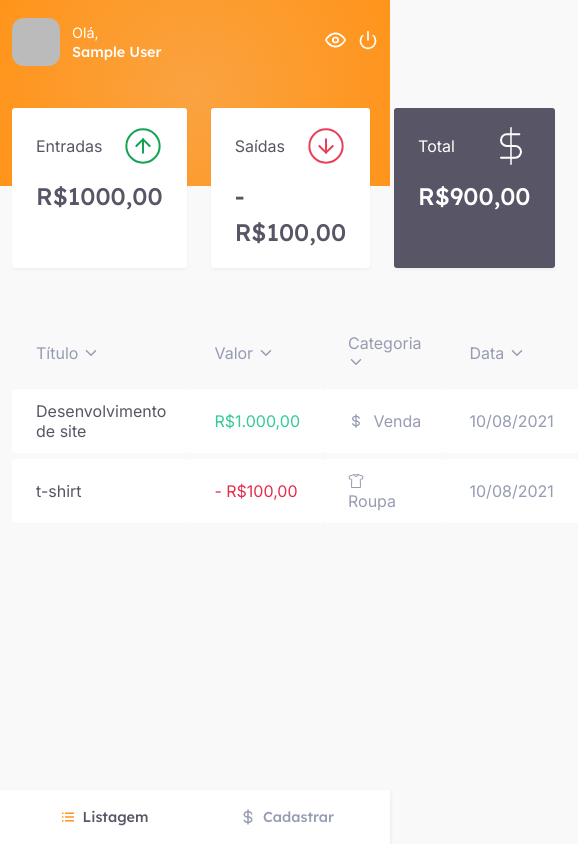
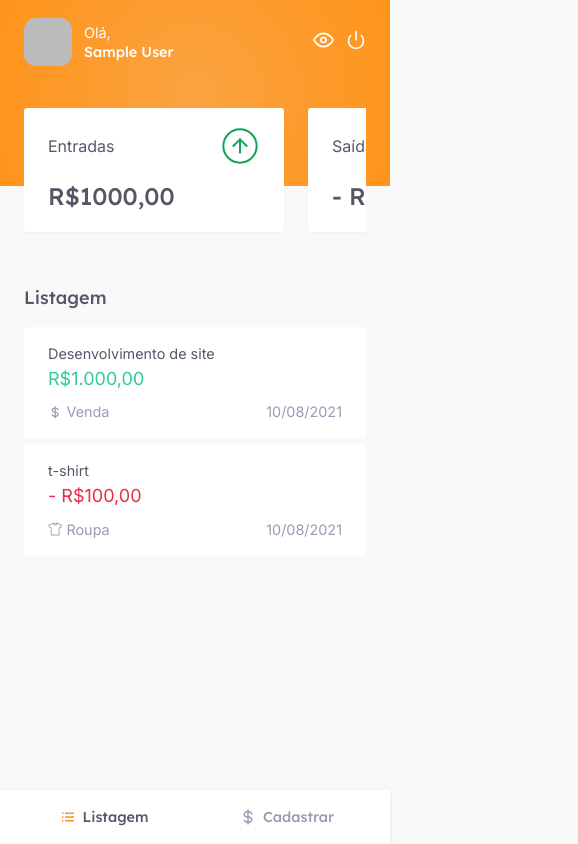
Before and after one commit to MarlonVictor/myFinances, a React (Create React App) app: page /home in a window 390 px wide. Shown: the whole page, 578 px wide, since content can reach past the window. Built offline with nearby package versions, Linux system fonts and the light colour scheme; no server answers; sample sign-in values are in the browser's storage.

Commit message:
Implemented application responsiveness

```diff
--- a/src/components/Dashboard/styles.module.scss
+++ b/src/components/Dashboard/styles.module.scss
@@ -2,4 +2,8 @@
     max-width: 1120px;
     margin: 0 auto;
     padding: 2.5rem 1rem;
+
+    @media(max-width: 768px) {
+        padding: 2.5rem 2rem;
+    }
 }
--- a/src/components/Header/styles.module.scss
+++ b/src/components/Header/styles.module.scss
@@ -10,6 +10,10 @@
         max-width: 1120px;
         margin: 0 auto;
         padding: 1.5rem 1rem 10rem;
+
+        @media(max-width: 768px) {
+            padding: 1.5rem 2rem 10rem;
+        }
 
         main {
             display: flex;
--- a/src/components/Summary/styles.module.scss
+++ b/src/components/Summary/styles.module.scss
@@ -3,7 +3,17 @@
     grid-template-columns: repeat(3, 1fr);
     gap: 2rem;
 
+    position: relative;
     margin-top: -9rem;
+
+    @media(max-width: 768px) {
+        overflow-x: auto;
+
+        div {
+            width: 260px;
+            margin-bottom: 0.5rem;
+        }
+    }
 
     div {
         padding: 1.5rem 2rem;
--- a/src/components/TransactionsTable/index.tsx
+++ b/src/components/TransactionsTable/index.tsx
@@ -8,6 +8,7 @@ import styles from './styles.module.scss'
 
 export function TransactionsTable() {
     return (
+        <>
             <section className={styles.TableContainer}>
                 <table>
                     <thead>
@@ -36,5 +37,31 @@ export function TransactionsTable() {
                     </tbody>
                 </table>
             </section>
+
+            <section className={styles.MobileListContainer}>
+                <h2>Listagem</h2>
+
+                <div>
+                    <main>
+                        <p>Desenvolvimento de site</p>
+                        <span className={styles.deposit}>R$1.000,00</span>
+                    </main>
+                    <footer>
+                        <span><BiDollar /> Venda</span>
+                        <span>10/08/2021</span>
+                    </footer>
+                </div>
+                <div>
+                    <main>
+                        <p>t-shirt</p>
+                        <span className={styles.withdraw}>- R$100,00</span>
+                    </main>
+                    <footer>
+                        <span><IoShirtOutline /> Roupa</span>
+                        <span>10/08/2021</span>
+                    </footer>
+                </div>
+            </section>
+        </>
     )
 }
--- a/src/components/TransactionsTable/styles.module.scss
+++ b/src/components/TransactionsTable/styles.module.scss
@@ -1,5 +1,9 @@
 .TableContainer {
     margin: 4rem auto;
+
+    @media(max-width: 768px) {
+        display: none;
+    }
 
     table {
         width: 100%;
@@ -18,6 +22,9 @@
             line-height: 1.5rem;
             color: var(--text-body);
 
+            &:nth-child(3) {
+                min-width: 160px;
+            }
         }
 
         td {
@@ -44,3 +51,68 @@
         }
     }
 }
+
+.MobileListContainer {
+    display: flex;
+    flex-direction: column;
+    gap: 0.5rem;
+
+    margin: 4rem auto;
+
+    @media(min-width: 769px) {
+        display: none;
+    }
+
+    h2 {
+        padding-bottom: 1rem;
+
+        font-size: 1.5rem;
+        color: var(--text-title);
+    }
+
+    div {
+        padding: 1.5rem 2rem;
+
+        background: var(--card);
+        color: var(--text-title);
+
+        border-radius: 0.25rem;
+
+        main {
+            p {
+                font-size: 1.2rem;
+                color: var(--text-title);
+            }
+
+            span {
+                display: block;
+                padding: 0.5rem 0 1.2rem;
+
+                font-size: 1.5rem;
+
+                &.deposit {
+                    color: var(--green);
+                }
+
+                &.withdraw {
+                    color: var(--red);
+                }
+            }
+        }
+
+        footer {
+            display: flex;
+            justify-content: space-between;
+
+            color: var(--text-body);
+
+            span {
+                font-size: 1.2rem;
+
+                svg {
+                    margin-bottom: -2px;
+                }
+            }
+        }
+    }
+}
--- a/src/pages/Auth/styles.module.scss
+++ b/src/pages/Auth/styles.module.scss
@@ -3,6 +3,13 @@
     height: 100vh;
 
     background: var(--gradient);
+
+    overflow: hidden;
+
+    @media(max-width: 768px) {
+        flex-direction: column-reverse;
+        height: auto;
+    }
 
     main {
         display: flex;
@@ -15,8 +22,25 @@
 
         background: var(--card);
 
+        @media(max-width: 1024px) {
+            width: 30rem;
+            padding-right: 3.5rem;
+        }
+
+        @media(max-width: 768px) {
+            width: 100%;
+        }
+
+        @media(max-width: 420px) {
+            padding: 2rem;
+        }
+
         .financesLogo {
             width: 15rem;
+
+            @media(max-width: 768px) {
+                margin-bottom: 2rem;
+            }
         }
 
         div {
@@ -37,6 +61,14 @@
     > img {
         margin: 0 auto;
         padding-top: 4rem;
+
+        @media(max-width: 768px) {
+            padding-top: 1rem;
+        }
+
+        @media(max-width: 425px) {
+            width: 12rem;
+        }
     }
 }
 
@@ -51,6 +83,10 @@
     background: var(--card);
 
     transition: filter 0.3s;
+
+    @media(max-width: 768px) {
+        margin-top: 4rem;
+    }
 
     &:hover {
         filter: brightness(0.95);
--- a/src/styles/global.scss
+++ b/src/styles/global.scss
@@ -11,6 +11,18 @@
     --text-title: #585666;
 
     --gradient: radial-gradient(circle, rgba(250,163,65,1) 0%, rgba(255,148,26,1) 100%);
+}
+
+::-webkit-scrollbar {
+    width: 5px;
+    height: 5px;
+    transition: .3s;
+}
+::-webkit-scrollbar-thumb {
+    background: #E6E8EB;
+}
+::-webkit-scrollbar-track {
+    background: transparent;
 }
 
 * {
```
Lines whose indentation alone changed are shown as unchanged.
